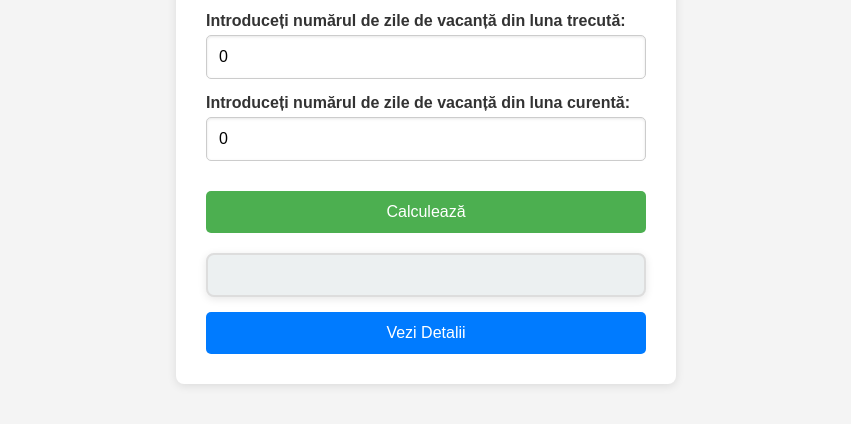
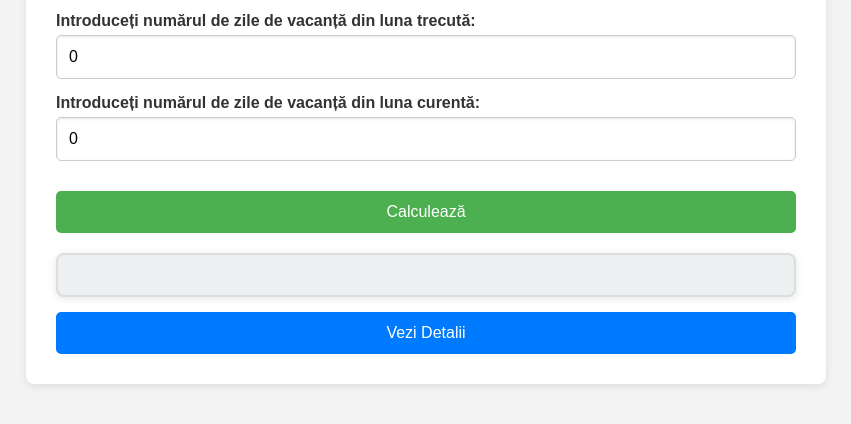
Before and after one commit to haudi1991/calcul_masa, a plain HTML site: page index.html in a window 1280 px wide. Shown: the part 282-706 px from the top of the page, without its empty margins (214-1065 px from the left). Drawn offline with Linux system fonts and the light colour scheme.

Commit message:
Update style.css

```diff
--- a/style.css
+++ b/style.css
@@ -20,7 +20,7 @@ body {
     border-radius: 8px;
     box-shadow: 0 2px 10px rgba(0, 0, 0, 0.1);
     width: 100%;
-    max-width: 500px;
+    max-width: 800px; /* Lățime mai mare pentru container */
 }
 
 h1 {
@@ -70,14 +70,15 @@ button:hover {
     margin-top: 20px;
     font-size: 18px;
     font-weight: bold;
-    text-align: center;
+    text-align: left; /* Aliniere la stânga pentru rezultate */
     background-color: #ecf0f1;
     padding: 20px;
     border-radius: 8px;
     border: 2px solid #ddd;
     color: #2c3e50;
     box-shadow: 0 2px 8px rgba(0, 0, 0, 0.1);
-    font-family: 'Arial', sans-serif;
+    white-space: nowrap; /* Previne împărțirea pe mai multe linii */
+    overflow-x: auto; /* Permite scroll orizontal dacă textul este prea larg */
 }
 
 .detalii-btn {
@@ -102,4 +103,6 @@ button:hover {
     color: #333;
     border: 1px solid #ccc;
     box-shadow: 0 2px 6px rgba(0, 0, 0, 0.1);
+    white-space: nowrap; /* Previne împărțirea pe mai multe linii */
+    overflow-x: auto; /* Permite scroll orizontal */
 }
```
